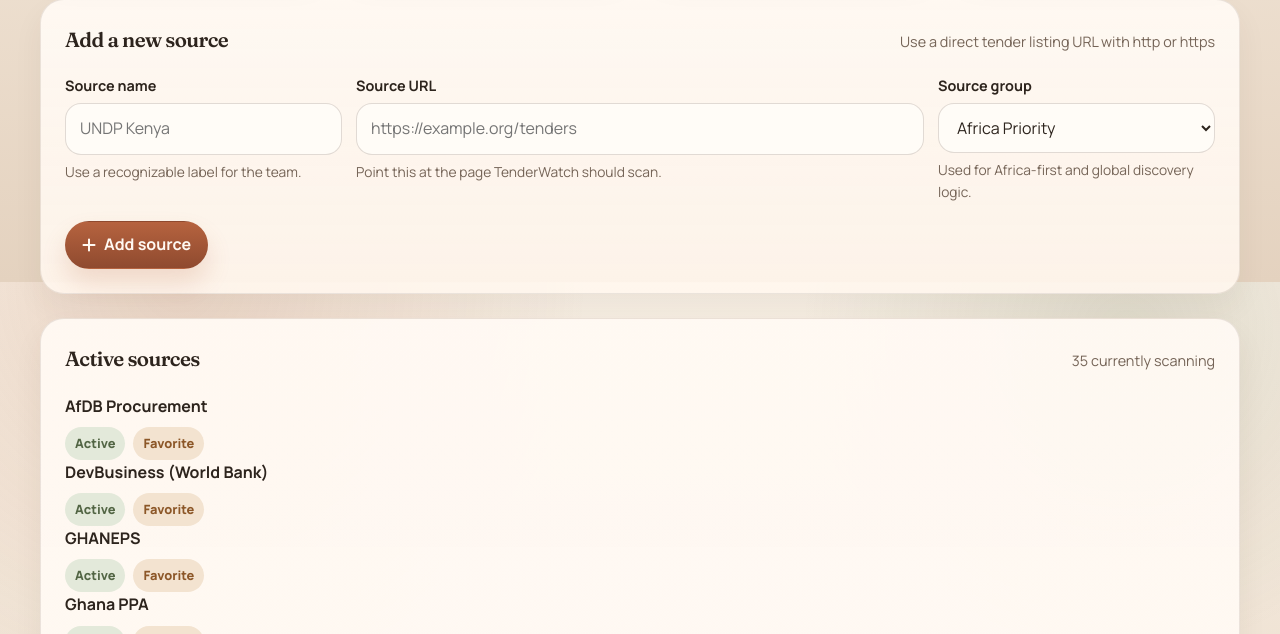
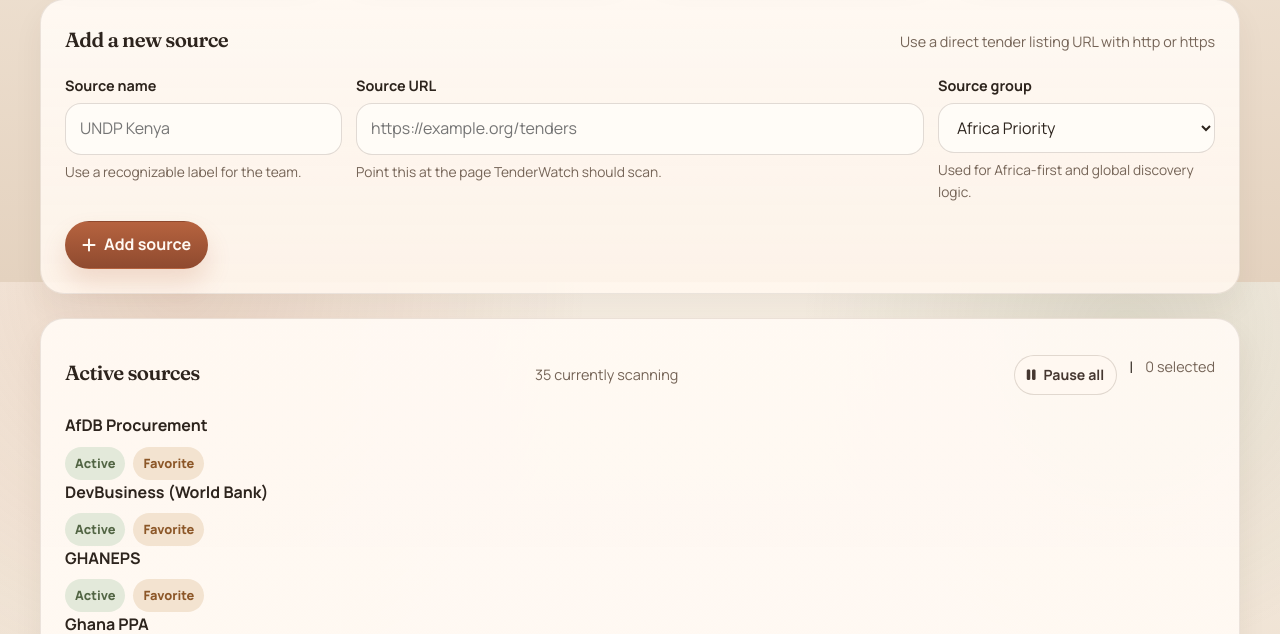
Before and after one commit to bryanmunene/cbrain-tenderwatch, a Flask app: page /sources in a window 1280 px wide. Shown: the part 518-1152 px from the top of the page. Run offline with Flask 3, Linux system fonts and the light colour scheme.

Commit message:
feat: Add enable/disable all buttons for bulk source control
- Flask: Added /api/sources/pause-all and /api/sources/resume-all endpoints
  * pause_all_sources() toggles all active sources to inactive
  * resume_all_sources() toggles all inactive sources to active
  * Both endpoints return JSON {success, message} responses
  * Proper error handling and transaction management with synchronize_session=False

- Flask UI (sources.html): Added pause all/resume all buttons in section headers
  * Buttons appear in Active and Paused source sections
  * pauseAllSources() and resumeAllSources() JavaScript functions
  * Confirmation dialogs with smart message counting (singular/plural)
  * CSRF-protected fetch calls to new endpoints

- Streamlit: Added equivalent pause_or_enable_all_sources() helper function
  * Supports toggling active sources to inactive (disable)
  * Supports toggling inactive sources to active (enable)
  * Uses Flask app context pattern for database operations

- Streamlit UI: Added Enable All and Disable All buttons in Manage Sources section
  * Positioned before Delete Selected and Delete All buttons
  * Uses session_state for state management
  * Provides immediate feedback with st.success() messages
  * Auto-refreshes UI after state change with st.rerun()

Allows efficient bulk management of 76+ tender sources across both Flask and Streamlit interfaces.

```diff
--- a/tenderwatch_app/app/routes.py
+++ b/tenderwatch_app/app/routes.py
@@ -593,6 +593,42 @@ def delete_all_sources():
         current_app.logger.error(f"Error deleting all sources: {str(e)}")
         return jsonify({"success": False, "message": "Error deleting all sources"}), 500
 
+
+@main.route("/api/sources/pause-all", methods=["POST"])
+def pause_all_sources():
+    """Pause all active sources via API"""
+    try:
+        # Get count before pausing
+        paused_count = TenderSource.query.filter_by(active=True).update({"active": False}, synchronize_session=False)
+        db.session.commit()
+
+        message = f"Paused {paused_count} source{'s' if paused_count != 1 else ''}."
+        flash(message, "success")
+
+        return jsonify({"success": True, "message": message}), 200
+
+    except Exception as e:
+        current_app.logger.error(f"Error pausing all sources: {str(e)}")
+        return jsonify({"success": False, "message": "Error pausing all sources"}), 500
+
+
+@main.route("/api/sources/resume-all", methods=["POST"])
+def resume_all_sources():
+    """Resume all paused sources via API"""
+    try:
+        # Get count before resuming
+        resumed_count = TenderSource.query.filter_by(active=False).update({"active": True}, synchronize_session=False)
+        db.session.commit()
+
+        message = f"Resumed {resumed_count} source{'s' if resumed_count != 1 else ''}."
+        flash(message, "success")
+
+        return jsonify({"success": True, "message": message}), 200
+
+    except Exception as e:
+        current_app.logger.error(f"Error resuming all sources: {str(e)}")
+        return jsonify({"success": False, "message": "Error resuming all sources"}), 500
+
 @main.route("/sources", methods=["GET", "POST"])
 def sources():
     """View and manage tender sources"""
--- a/tenderwatch_app/app/templates/sources.html
+++ b/tenderwatch_app/app/templates/sources.html
@@ -86,9 +86,14 @@
         <div class="section-header">
             <h2 class="section-title">Active sources</h2>
             <span class="section-note">{{ active_sources|length }} currently scanning</span>
-            <div class="bulk-actions" id="bulkActionsActive" style="display: none; margin-top: 12px;">
+            <div class="bulk-actions" style="display: flex; gap: 12px; margin-top: 12px; flex-wrap: wrap;">
+                <button id="pauseAllBtn" class="btn btn-outline-secondary btn-sm" type="button" title="Pause all active sources">
+                    <i class="fa-solid fa-pause"></i>
+                    Pause all
+                </button>
+                <span id="bulkSeparator" style="color: var(--border-color);">|</span>
                 <span id="selectedCountActive" class="muted">0 selected</span>
-                <button id="deleteSelectedActive" class="btn btn-outline-danger btn-sm" type="button">
+                <button id="deleteSelectedActive" class="btn btn-outline-danger btn-sm" type="button" style="display: none;">
                     <i class="fa-solid fa-trash"></i>
                     Delete selected
                 </button>
@@ -184,9 +189,14 @@
         <div class="section-header">
             <h2 class="section-title">Paused sources</h2>
             <span class="section-note">{{ inactive_sources|length }} kept off the scan schedule</span>
-            <div class="bulk-actions" id="bulkActionsInactive" style="display: none; margin-top: 12px;">
+            <div class="bulk-actions" style="display: flex; gap: 12px; margin-top: 12px; flex-wrap: wrap;">
+                <button id="resumeAllBtn" class="btn btn-outline-success btn-sm" type="button" title="Reactivate all paused sources">
+                    <i class="fa-solid fa-play"></i>
+                    Resume all
+                </button>
+                <span id="bulkSeparatorInactive" style="color: var(--border-color);">|</span>
                 <span id="selectedCountInactive" class="muted">0 selected</span>
-                <button id="deleteSelectedInactive" class="btn btn-outline-danger btn-sm" type="button">
+                <button id="deleteSelectedInactive" class="btn btn-outline-danger btn-sm" type="button" style="display: none;">
                     <i class="fa-solid fa-trash"></i>
                     Delete selected
                 </button>
@@ -356,6 +366,15 @@ document.addEventListener('DOMContentLoaded', function() {
         deleteSelectedSources('inactive');
     });
 
+    // Handle enable/disable all buttons
+    document.getElementById('pauseAllBtn')?.addEventListener('click', function() {
+        pauseAllSources();
+    });
+
+    document.getElementById('resumeAllBtn')?.addEventListener('click', function() {
+        resumeAllSources();
+    });
+
     // Handle delete all button
     document.getElementById('deleteAllBtn')?.addEventListener('click', function() {
         deleteAllSources();
@@ -474,6 +493,80 @@ document.addEventListener('DOMContentLoaded', function() {
             alert('Error: ' + error.message);
         });
     }
+
+    function pauseAllSources() {
+        const activeCount = document.querySelectorAll('.source-checkbox[data-section="active"]').length;
+
+        if (activeCount === 0) {
+            alert('No active sources to pause');
+            return;
+        }
+
+        const message = activeCount === 1
+            ? 'Pause 1 active source?'
+            : `Pause all ${activeCount} active sources?`;
+
+        if (!confirm(message)) {
+            return;
+        }
+
+        fetch('{{ url_for("main.pause_all_sources") }}', {
+            method: 'POST',
+            headers: {
+                'Content-Type': 'application/json',
+                'X-CSRFToken': getCsrfToken()
+            },
+            body: JSON.stringify({})
+        })
+        .then(response => response.json())
+        .then(data => {
+            if (data.success) {
+                location.reload();
+            } else {
+                alert('Error: ' + (data.message || 'Failed to pause sources'));
+            }
+        })
+        .catch(error => {
+            alert('Error: ' + error.message);
+        });
+    }
+
+    function resumeAllSources() {
+        const inactiveCount = document.querySelectorAll('.source-checkbox[data-section="inactive"]').length;
+
+        if (inactiveCount === 0) {
+            alert('No paused sources to resume');
+            return;
+        }
+
+        const message = inactiveCount === 1
+            ? 'Resume 1 paused source?'
+            : `Resume all ${inactiveCount} paused sources?`;
+
+        if (!confirm(message)) {
+            return;
+        }
+
+        fetch('{{ url_for("main.resume_all_sources") }}', {
+            method: 'POST',
+            headers: {
+                'Content-Type': 'application/json',
+                'X-CSRFToken': getCsrfToken()
+            },
+            body: JSON.stringify({})
+        })
+        .then(response => response.json())
+        .then(data => {
+            if (data.success) {
+                location.reload();
+            } else {
+                alert('Error: ' + (data.message || 'Failed to resume sources'));
+            }
+        })
+        .catch(error => {
+            alert('Error: ' + error.message);
+        });
+    }
 });
 </script>
 {% endblock %}
```
Also changed, not shown: tenderwatch_app/streamlit_app.py (+35 -2 lines).
